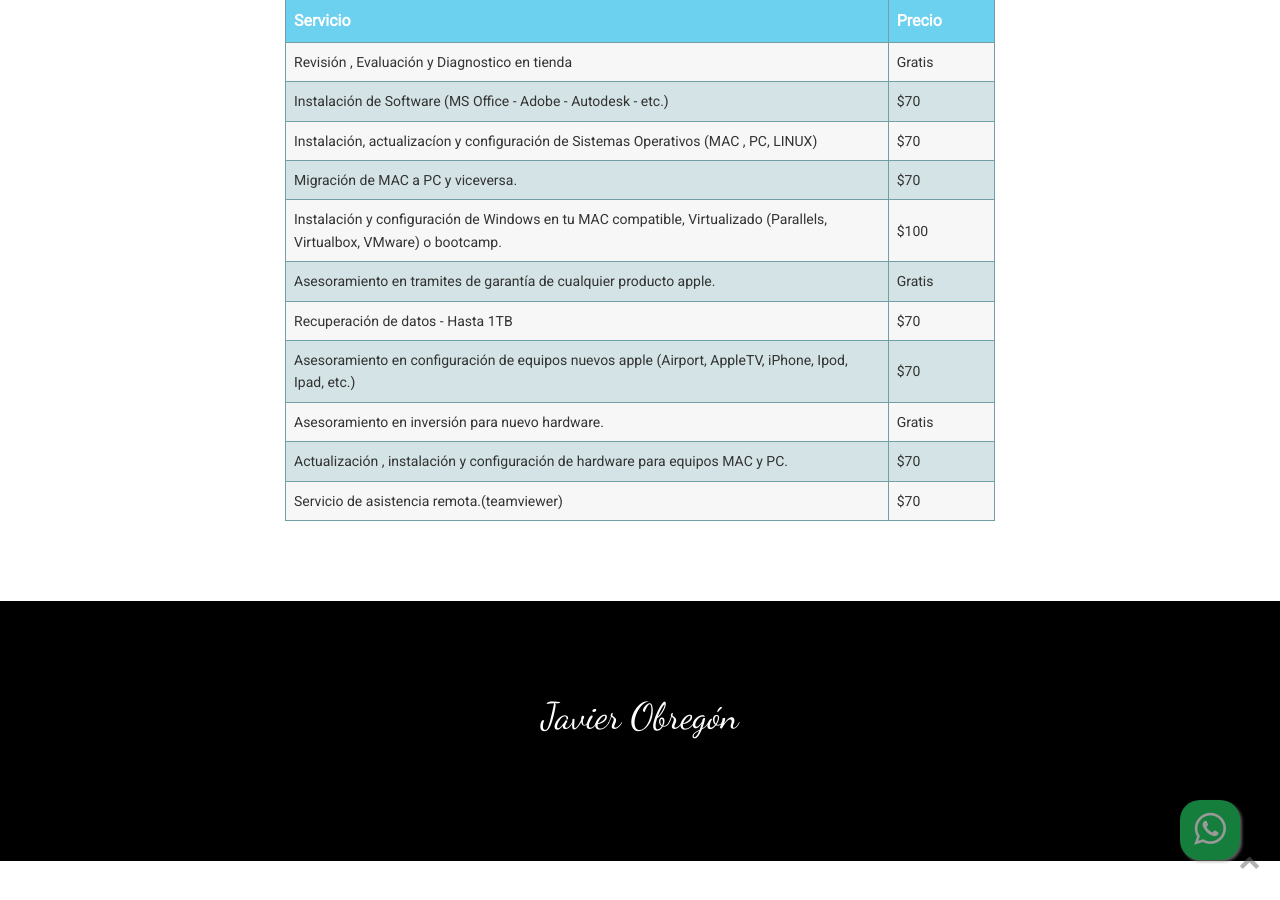
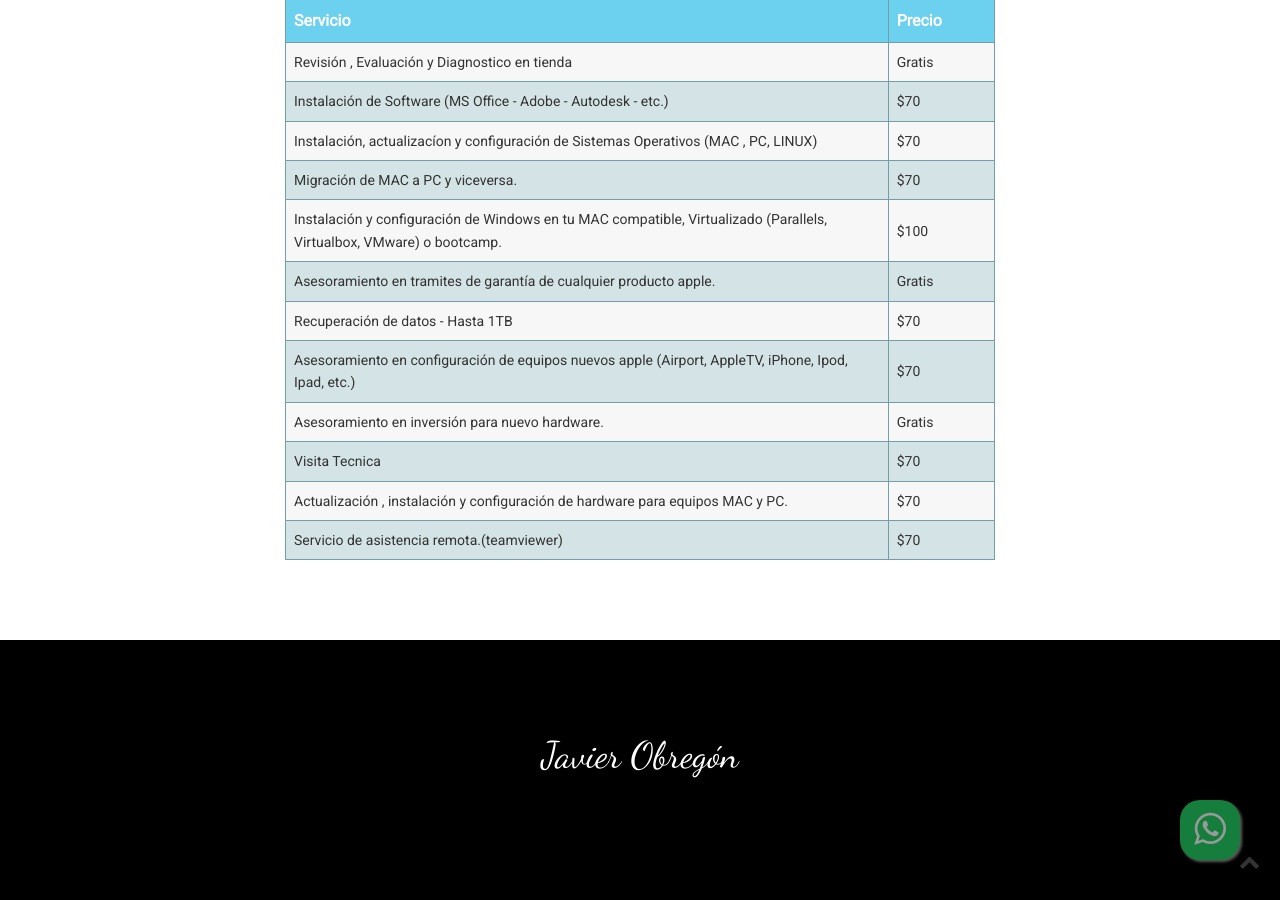
Before and after one commit to jobregonaraujo/jobregonaraujo.github.io, a Jekyll site: the page built from _pages/servicios.md, in a window 1280 px wide and 900 px high, scrolled down 956 px. Built offline with Jekyll 4.4.1, drawn with Linux system fonts in a browser that asks for light colours; before the commit the page ends 1817 px from its top, so only the background shows below that.

Commit message:
Update servicios.md

```diff
--- a/_pages/servicios.md
+++ b/_pages/servicios.md
@@ -49,6 +49,10 @@ image: servicios.jpg
 <td>Gratis</td>
 </tr>
 <tr>
+<td>Visita Tecnica</td>
+<td>${{ site.price-default }} </td>
+</tr>
+<tr>
 <td>Actualización , instalación y configuración de hardware para equipos MAC y PC.</td>
 <td>${{ site.price-default }} </td>
 </tr>
```
